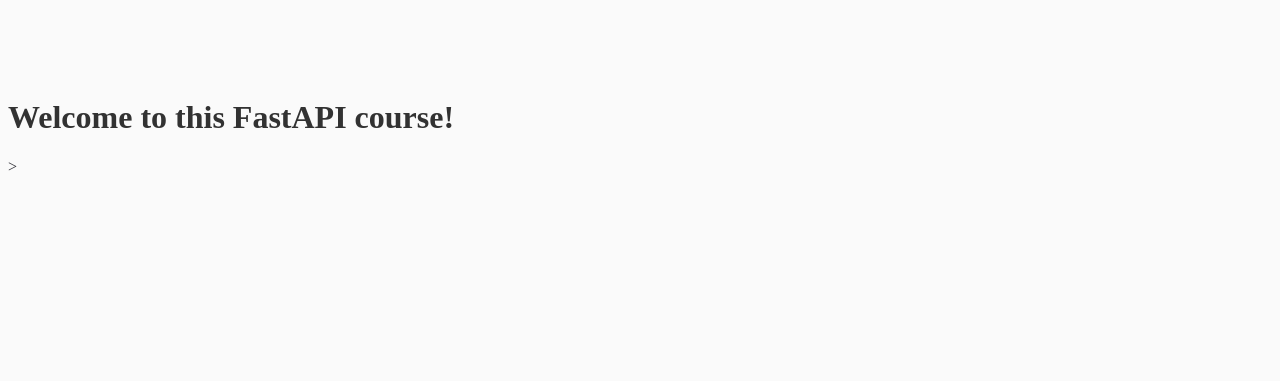
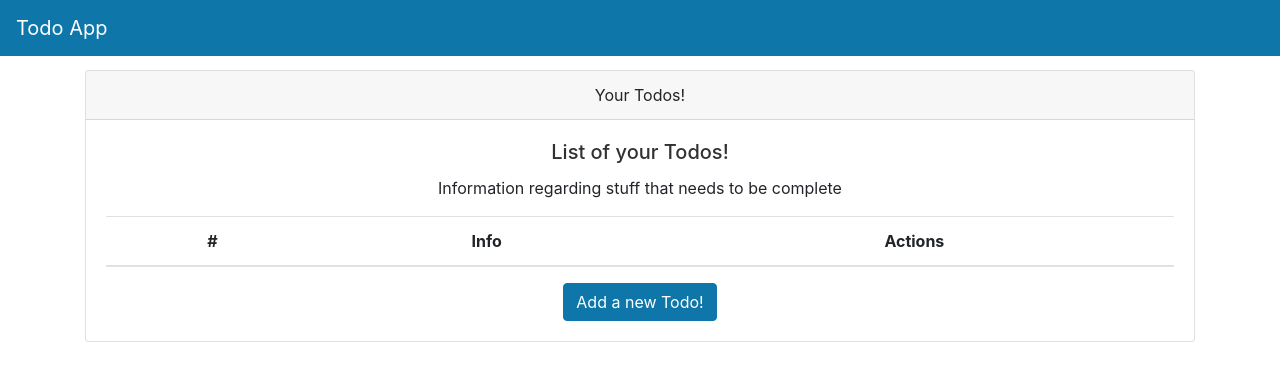
Before and after one commit to Badx86/FastAPI, a FastAPI app: page /todos/test in a window 1280 px wide. Shown: the top 381 px of the page. Run offline with FastAPI, Linux system fonts and the light colour scheme; lists and menus that the app fills with data are empty; some libraries are stand-ins or nearby versions.

Commit message:
Add: HTML, APIs for HTML, Layout, Navbar, Update Todos using a User, Add&Edit Todo, POST&DELETE Todo, Login func&upd, Logout, Register & Add comments to all Project_5 code ;)

```diff
--- a/Project_5/TodoApp/templates/home.html
+++ b/Project_5/TodoApp/templates/home.html
@@ -1,12 +1,64 @@
-<!DOCTYPE html>
-<html lang="en">
-<head>
-    <link rel="stylesheet" type="text/css"
-          href="{{ url_for('static', path='/todo/css/base.css') }}">
-    <meta charset="UTF-8">
-    <title>FastAPI</title>
-</head>
-<body>
-<h1>Welcome to this FastAPI course!</h1>>
-</body>
-</html>
+{% include 'layout.html' %}
+
+<div class="container">
+    <div class="card text-center">
+        <div class="card-header">
+            Your Todos!
+        </div>
+        <div class="card-body">
+            <h5 class="card-title">List of your Todos!</h5>
+            <p class="card-text">Information regarding stuff that needs to be complete</p>
+
+            <table class="table table-hover">
+                <thead>
+                <tr>
+                    <th scope="col">#</th>
+                    <th scope="col">Info</th>
+                    <th scope="col">Actions</th>
+
+                </tr>
+                </thead>
+                <tbody>
+
+                {% for todo in todos %}
+                {% if todo.complete == False %}
+                <tr class="pointer">
+
+                    <td>{{loop.index}}</td>
+                    <td>{{todo.title}}</td>
+                    <td>
+                        <button onclick="window.location.href='complete/{{todo.id}}'"
+                                type="button" class="btn btn-success">Complete</button>
+                        <button onclick="window.location.href='edit-todo/{{todo.id}}'"
+                                type="button" class="btn btn-info">
+                            Edit
+                        </button>
+                    </td>
+                </tr>
+
+                {% else %}
+                <tr class="pointer alert alert-success">
+
+                    <td>{{loop.index}}</td>
+                    <td class="strike-through-td">{{todo.title}}</td>
+                    <td>
+                        <button onclick="window.location.href='complete/{{todo.id}}'"
+                                type="button" class="btn btn-success">Undo
+                        </button>
+                        <button onclick="window.location.href='edit-todo/{{todo.id}}'"
+                                type="button" class="btn btn-info">
+                            Edit
+                        </button>
+                    </td>
+                </tr>
+
+                {% endif %}
+                {% endfor %}
+
+                </tbody>
+            </table>
+
+            <a href="add-todo" class="btn btn-primary">Add a new Todo!</a>
+        </div>
+    </div>
+</div>
--- /dev/null
+++ b/Project_5/TodoApp/templates/layout.html
@@ -0,0 +1,26 @@
+<!DOCTYPE html>
+<html lang="en">
+<head>
+    <!-- Required meta tags -->
+    <link rel="stylesheet" type="text/css" href="{{ url_for('static', path='/todo/css/base.css') }}">
+    <link rel="stylesheet" type="text/css" href="{{ url_for('static', path='/todo/css/bootstrap.css') }}">
+    <meta charset="utf-8">
+    <meta name="viewport" content="width=device-width, initial-scale=1, shrink-to-fit=no">
+
+    <title>TodoApp</title>
+
+</head>
+<body>
+
+{% include 'navbar.html' %}
+
+{% block content %}
+
+{% endblock %}
+
+
+<script src="{{ url_for('static', path='/todo/js/jquery-slim.js') }}"></script>
+<script src="{{ url_for('static', path='/todo/js/popper.js') }}"></script>
+<script src="{{ url_for('static', path='/todo/js/bootstrap.js') }}"></script>
+</body>
+</html>
--- /dev/null
+++ b/Project_5/TodoApp/templates/navbar.html
@@ -0,0 +1,26 @@
+<div>
+    <nav class="navbar navbar-expand-md navbar-dark main-color fixed-top">
+        <a class="navbar-brand" href="#">Todo App</a>
+        <button class="navbar-toggler" type="button" data-toggle="collapse" data-target="#navbarNav"
+                aria-controls="navbarNav" aria-expanded="false" aria-label="Toggle navigation">
+            <span class="navbar-toggler-icon"></span>
+        </button>
+        <div class="collapse navbar-collapse" id="navbarNav">
+            <ul class="navbar-nav">
+                {% if user %}
+                <li class="nav-item active">
+                    <a class="nav-link" href="#">Home </a>
+                </li>
+                {% endif %}
+            </ul>
+
+            <ul class="navbar-nav ml-auto">
+                {% if user %}
+                <li class="nav-item m-1">
+                    <a type="button" class="btn btn-outline-light" href="/auth/logout">Logout</a>
+                </li>
+                {% endif %}
+            </ul>
+        </div>
+    </nav>
+</div>
```
Also changed, not shown: Project_5/TodoApp/templates/add-todo.html (added, +34 -0 lines), Project_5/TodoApp/templates/edit-todo.html (added, +34 -0 lines), Project_5/TodoApp/templates/login.html (added, +39 -0 lines), Project_5/TodoApp/templates/register.html (added, +51 -0 lines).
